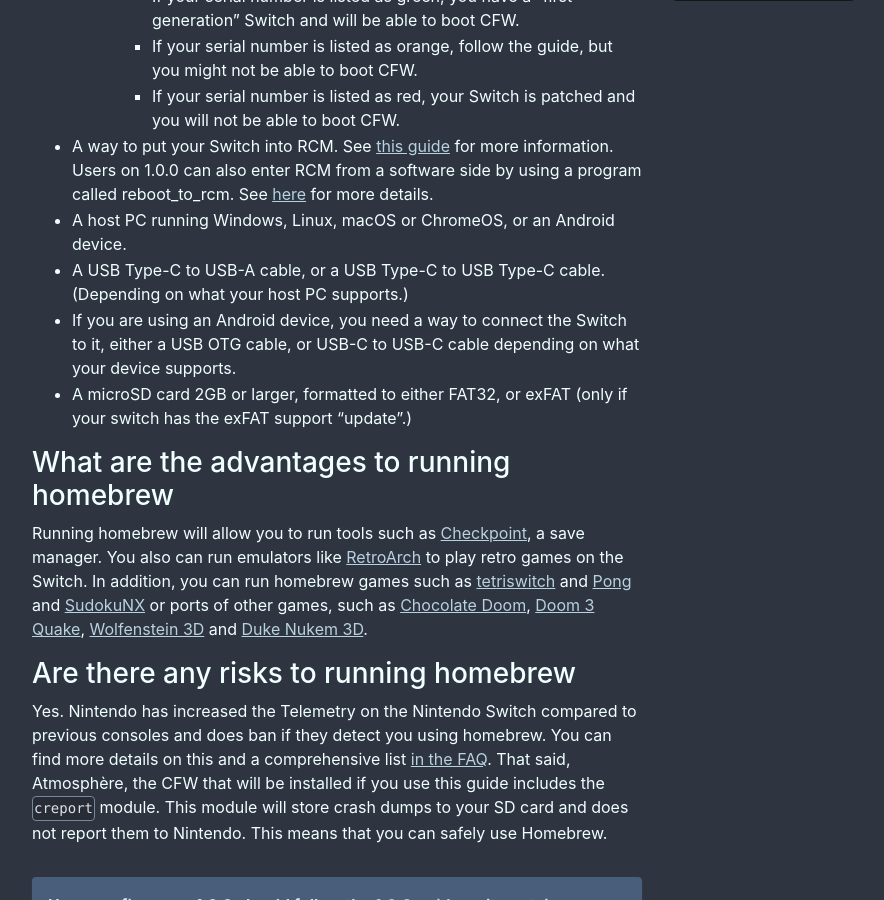
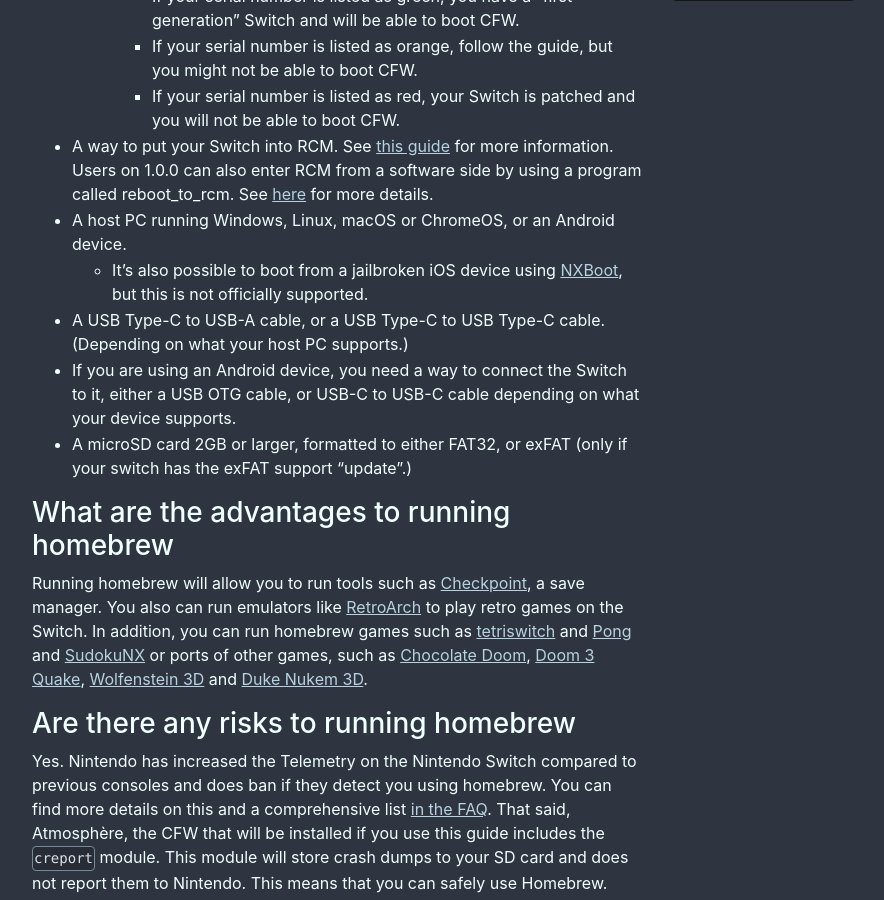
Before and after one commit to noirscape/SwitchGuideOLD, a Jekyll site: the page built from index.md, in a window 1280 px wide and 900 px high, scrolled down 1129 px. Shown: the whole window, without its empty margins (303-1187 px from the left). Built offline with Jekyll 4.4.1, drawn with Linux system fonts in a browser that asks for light colours.

Commit message:
Link to NXBoot.
Closes #19 and closes #25 by virtue of nxboot not getting a full guide.

```diff
--- a/index.md
+++ b/index.md
@@ -28,6 +28,7 @@
         - If your serial number is listed as red, your Switch is patched and you will not be able to boot CFW.
 - A way to put your Switch into RCM. See [this guide](https://xghostboyx.github.io/RCM-Guide){: target="_blank" .a-table} for more information. Users on 1.0.0 can also enter RCM from a software side by using a program called reboot_to_rcm. See [here](1-0-0.html){: target="_blank" .a-table} for more details.
 - A host PC running Windows, Linux, macOS or ChromeOS, or an Android device.
+    - It's also possible to boot from a jailbroken iOS device using [NXBoot](https://mologie.github.io/nxboot/), but this is not officially supported.
 - A USB Type-C to USB-A cable, or a USB Type-C to USB Type-C cable. (Depending on what your host PC supports.)
 - If you are using an Android device, you need a way to connect the Switch to it, either a USB OTG cable, or USB-C to USB-C cable depending on what your device supports.
 - A microSD card 2GB or larger, formatted to either FAT32, or exFAT (only if your switch has the exFAT support "update".)
```
